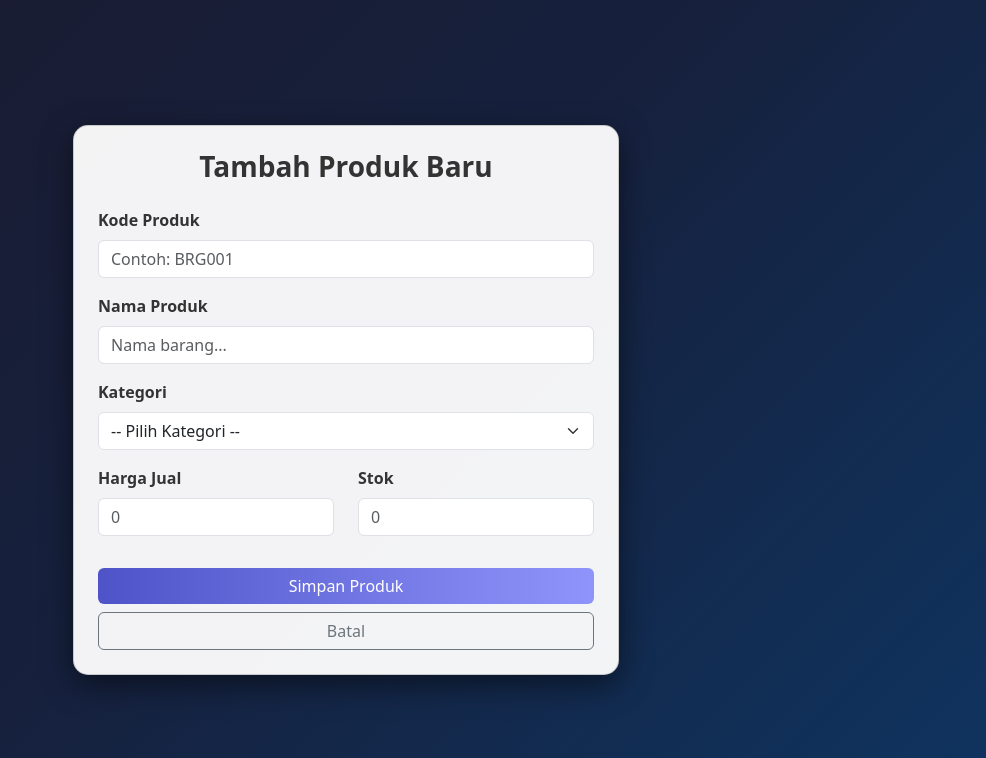
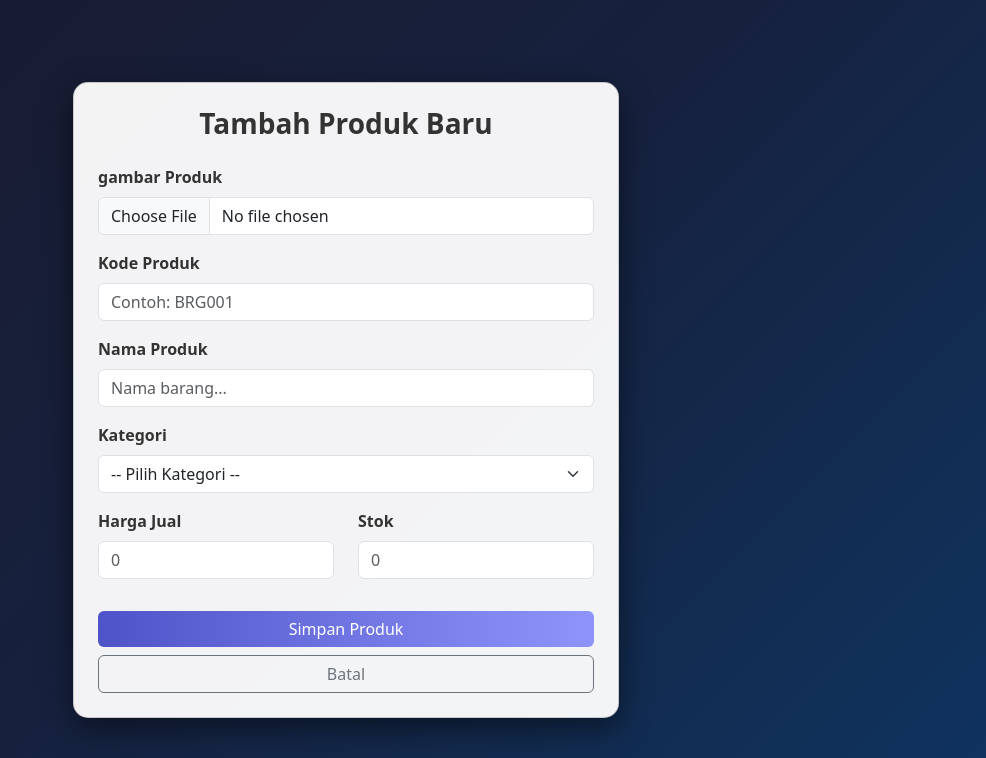
Before and after one commit to babas980/proweblanjut-crud-07280, a PHP site: page /create.php in a window 1280 px wide. Shown: the top 758 px of the page, without its empty margins (294-1280 px from the left). Run offline with PHP 8.4, Linux system fonts and the light colour scheme; the visitor is signed in with stand-in values (Sample User, id 1).

Commit message:
penabahan form gambar dan validasi form

```diff
--- a/connection.php
+++ b/connection.php
@@ -1,9 +1,9 @@
 <?php
 try {
-    $host     = "localhost";
+    $host     = "192.168.100.218";
     $dbname   = "inventory_pwl";
-    $username = "root";
-    $password = "";
+    $username = "admin_web";
+    $password = "12345678";
 
     $conn = new PDO("mysql:host=$host;dbname=$dbname", $username, $password);
 
--- a/create.php
+++ b/create.php
@@ -9,14 +9,33 @@ if (!isset($_SESSION["username"])) {
     exit();
 }
 
-// Logika untuk menyimpan data kedalam database
-if (isset($_POST['simpan'])) {
+$nama_barang ="";
+$stok ="";
+$harga ="";
+$kode = "";
+$kategori ="";
+$errors=[];
 
-    $kode     = $_POST['kode_produk'];
-    $nama     = $_POST['nama_produk'];
-    $kategori = $_POST['kategori'];
-    $harga    = $_POST['harga_jual'];
-    $stok     = $_POST['stok'];
+if ($_SERVER["REQUEST_METHOD"] == "POST" && isset($_POST['simpan'])) {
+    $kode     = trim($_POST['kode_produk']);
+    $nama_barang  = trim($_POST['nama_produk']);
+    $kategori = trim($_POST['kategori']);
+    $harga    = trim($_POST['harga_jual']);
+    $stok     = trim($_POST['stok']);
+
+    if (empty($nama_barang)) {
+        $errors[] = "Nama barang tidak boleh kosong.";
+    }
+
+    if (!is_numeric($stok)) {
+        $errors[] = "Jumlah stok harus berupa angka.";
+    }
+
+    if (!is_numeric($harga)) {
+        $errors[] = "Harga harus berupa angka.";
+    }
+
+    if (empty($errors)) {
 
         try {
             $sql = "INSERT INTO produk (kode_produk, nama_produk, kategori, harga_jual, stok)
@@ -31,7 +50,12 @@ if (isset($_POST['simpan'])) {
         } catch (PDOException $e) {
             echo "Gagal menyimpan data: " . $e->getMessage();
         }
+
+        header("Location: dashboard.php");
+        exit();
     }
+}
+
 ?>
 
 <!DOCTYPE html>
@@ -66,15 +90,30 @@ if (isset($_POST['simpan'])) {
             <div class="card p-4">
                 <h3 class="text-center mb-4 fw-bold">Tambah Produk Baru</h3>
 
-                <form action="" method="POST">
+                <?php if (!empty($errors)): ?>
+                    <div style="background-color: #f8d7da; color: #721c24; padding: 10px; border: 1px solid #f5c6cb; margin-bottom: 20px;">
+                        <strong>Terjadi Kesalahan:</strong>
+                        <ul style="margin-top: 5px;">
+                            <?php foreach ($errors as $error): ?>
+                                <li><?php echo $error; ?></li>
+                            <?php endforeach; ?>
+                        </ul>
+                    </div>
+                <?php endif; ?>
+
+                <form method="post" enctype="multipart/form-data">
+                    <div class="mb-3">
+                        <label class="form-label fw-bold">gambar Produk</label>
+                        <input type="file" name="gambar" class="form-control" placeholder="Pilih gambar yang ingin diupload" value="<?php echo htmlspecialchars($harga); ?>" required>
+                    </div>
                     <div class="mb-3">
                         <label class="form-label fw-bold">Kode Produk</label>
-                        <input type="text" name="kode_produk" class="form-control" placeholder="Contoh: BRG001" required>
+                        <input type="text" name="kode_produk" class="form-control" placeholder="Contoh: BRG001" value="<?php echo htmlspecialchars($kode); ?>" required>
                     </div>
 
                     <div class="mb-3">
                         <label class="form-label fw-bold">Nama Produk</label>
-                        <input type="text" name="nama_produk" class="form-control" placeholder="Nama barang..." required>
+                        <input type="text" name="nama_produk" class="form-control" placeholder="Nama barang..." value="<?php echo htmlspecialchars($nama_barang); ?>">
                     </div>
 
                     <div class="mb-3">
```
Lines whose indentation alone changed are shown as unchanged.
